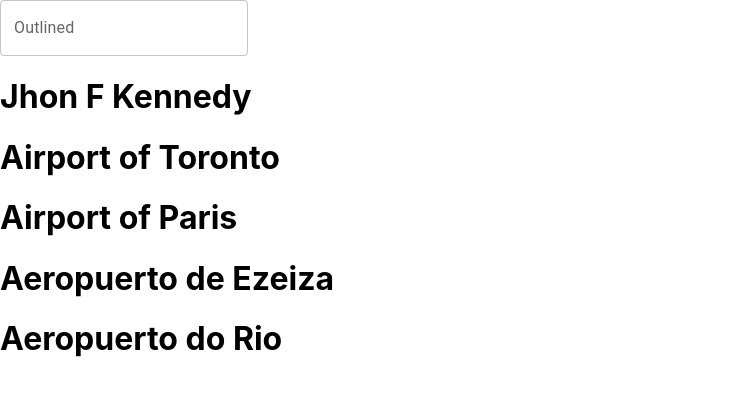
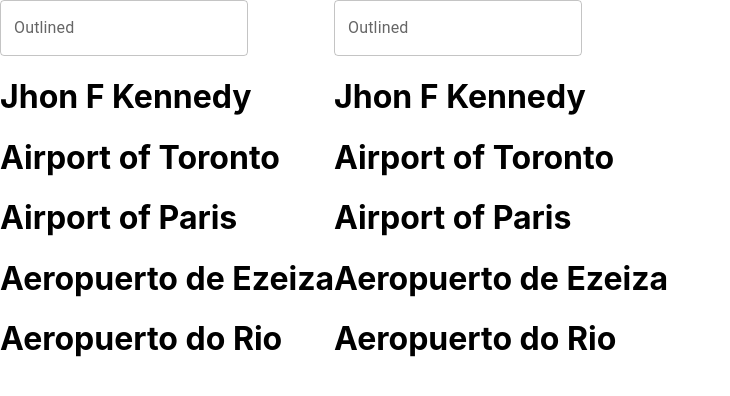
Before and after one commit to TheoTheNarmon/GFlights, a React (Create React App) app: page /flight in a window 1280 px wide. Shown: the top 396 px of the page, without its empty margins (0-730 px from the left). Built offline with nearby package versions, Linux system fonts and the light colour scheme.

Commit message:
for the first time it works

```diff
--- /dev/null
+++ b/src/components/flight.tsx
@@ -0,0 +1,16 @@
+import Box from "@mui/material/Box";
+import { Flight } from "../model/Flight";
+
+interface Props{
+    fly:Flight;
+}
+
+export default function FlightBox(props:Props){
+    return(
+        <Box sx={{border:'10 black 10'}}>
+            <h4>From: {props.fly.departureAirportName}</h4>
+            <h4>For: {props.fly.arrivalAirportName}</h4>
+            <h5>{props.fly.durationMinutes}min</h5>
+        </Box>
+    )
+}
--- a/src/model/Flight.ts
+++ b/src/model/Flight.ts
@@ -45,5 +45,8 @@ export class Flight {
 export const Flights:Flight[] = [
     new Flight("1","A1","A1","A4","2024-07-01","2024-07-02",1440,"Jhon F Kennedy","Aeropuerto de Ezeiza"),
     new Flight("2","A4","A4","A1","2024-07-20","2024-07-22",1440,"Aeropuerto de Ezeiza","Jhon F Kennedy"),
-    new Flight("3","A2","A3","A2","2025-02-2","2024-02-2",75,"Airport of Paris","Airport of Toronto")
+    new Flight("3","A2","A3","A4","2025-02-2","2024-02-2",75,"Airport of Paris","Airport of Toronto"),
+    new Flight("4","A6","A2","A1","2022-07-15","2024-07-15",20,"Airport of Toronto","Jhon F Kennedy"),
+    new Flight("5","A7","A4","A2","2025-06-1","2024-06-2",1500,"Aeropuerto de Ezeiza","Airport of Toronto"),
+    new Flight("6","A8","A1","A3","2024-02-10","2024-02-11",2600,"Jhon F Kennedy","Airport of Paris"),
 ]
--- a/src/routes/search/search.tsx
+++ b/src/routes/search/search.tsx
@@ -3,35 +3,86 @@ import { useEffect, useState } from "react";
 import { Flight, Flights } from "../../model/Flight";
 import { searchAirport } from "../../services/airportService";
 import { Airport, Airports } from "../../model/Airport";
+import { flattenDiagnosticMessageText } from "typescript";
+import { searchFlight } from "../../services/flightService";
+import FlightBox from "../../components/flight";
 
 export default function Search(){
-    const [label, setLabel] = useState("")
+    const [labelOne, setLabelOne] = useState("")
+    const [labelTwo, setLabelTwo] = useState("")
+    const [airportsOne, setAirportsOne] = useState<Airport[]>([])
+    const [airportsTwo, setAirportsTwo] = useState<Airport[]>([])
+    const [airportOne, setAirportOne] = useState<Airport>()
+    const [airportTwo, setAirportTwo] = useState<Airport>()
     const [flights, setFlights] = useState<Flight[]>([])
-    const [airports, setAirports] = useState<Airport[]>([])
 
     useEffect(() =>{
-        setFlights(Flights);
-        if(label == ""){setAirports(Airports)}
+        if(labelOne == ""){setAirportsOne(Airports)}
+        if(labelTwo == ""){setAirportsTwo(Airports)}
+
+        if(airportOne && airportTwo){
+            setFlights(searchFlight(airportOne.code,airportTwo.code,Flights))
+        }
     })
 
 
-    const handleChangeAirports= (e:string) => {
-        setLabel(e)
-        setAirports(searchAirport(label,Airports))
+    const handleChangeAirports=(number:number,e:string) => {
+        if(number == 1){
+            setLabelOne(e)
+            setAirportsOne(searchAirport(labelOne,Airports))}
+        else{
+            setLabelTwo(e)
+            setAirportsTwo(searchAirport(labelTwo,Airports))}
+    }
+
+    const handleChangeAirport=(number:number,e:Airport) =>{
+        if(number == 1){
+            setAirportOne(e)
+        }
+        else{
+            setAirportTwo(e)
+        }
     }
 
     return(
+        <>
+        <div style={{display:'flex'}}>
+            <div >
+            <TextField
+                id="outlined-basic"
+                label="Outlined"
+                variant="outlined"
+                value={labelOne}
+                onChange={(e) => handleChangeAirports(1,e.target.value)}
+                />
+                {airportsOne.map((airport)=> (
+                    <h1 onClick={() => handleChangeAirport(1,airport)}>{airport.name}</h1>
+                ))}
+            </div>
+
+            <div>
+            <TextField
+                id="outlined-basic"
+                label="Outlined"
+                variant="outlined"
+                value={labelTwo}
+                onChange={(e) => handleChangeAirports(2,e.target.value)}
+                />
+                {airportsTwo.map((airport)=> (
+                    <h1 onClick={() => handleChangeAirport(2,airport)}>{airport.name}</h1>
+                ))}
+            </div>
+        </div>
+
         <div>
-        <TextField
-            id="outlined-basic"
-            label="Outlined"
-            variant="outlined"
-            value={label}
-            onChange={(e) => handleChangeAirports(e.target.value)}
-            />
-            {airports.map((airport)=> (
-                <h1>{airport.name}</h1>
+            <div style={{display:'flex'}}>
+                <h2>{airportOne?.name}</h2>
+                <h2>{airportTwo?.name}</h2>
+            </div>
+            {flights.map((flight)=>(
+                <FlightBox fly={flight}></FlightBox>
             ))}
         </div>
+        </>
     )
 }
--- /dev/null
+++ b/src/services/flightService.tsx
@@ -0,0 +1,6 @@
+import axios, { AxiosResponse } from 'axios'
+import {Flight} from '../model/Flight'
+
+export function searchFlight(departure: string, arrival: string, flights: Flight[]){
+    return flights.filter(flight => (flight.departureAirportCode == departure && flight.arrivalAirportCode == arrival))
+}
```
